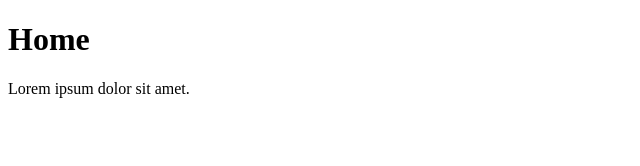
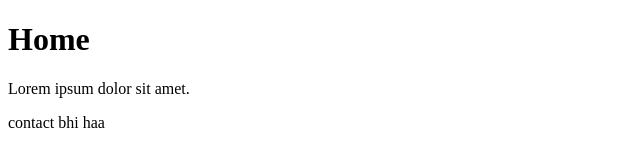
Before and after one commit to mabdullahjs/github-learning, a plain HTML site: page index.html in a window 1280 px wide. Shown: the whole page, without its empty margins (0-640 px from the left). Drawn offline with Linux system fonts and the light colour scheme.

Commit message:
home changed

```diff
--- a/index.html
+++ b/index.html
@@ -8,5 +8,6 @@
 <body>
     <h1>Home</h1>
     <p>Lorem ipsum dolor sit amet.</p>
+    <p>contact bhi haa</p>
 </body>
 </html>
```
